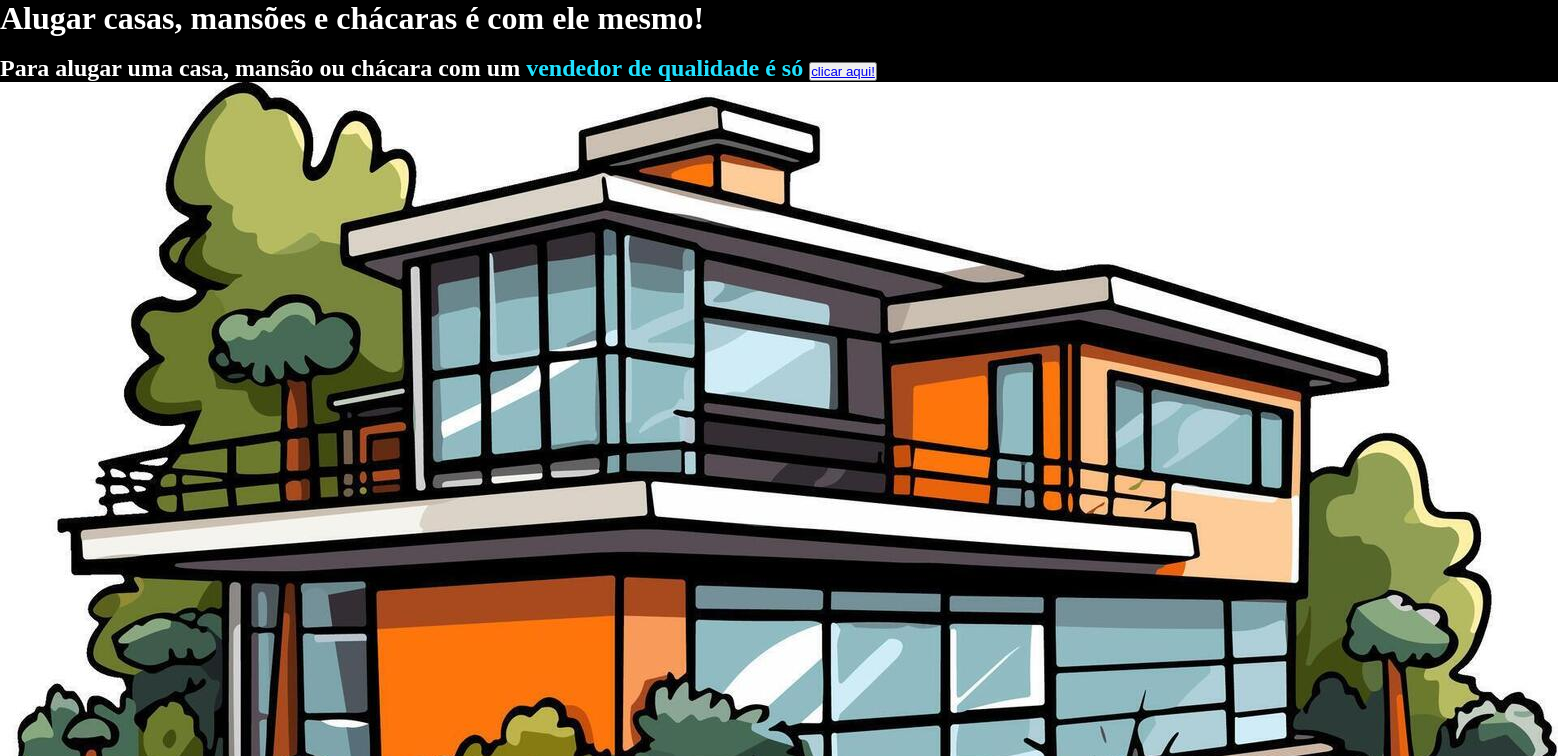
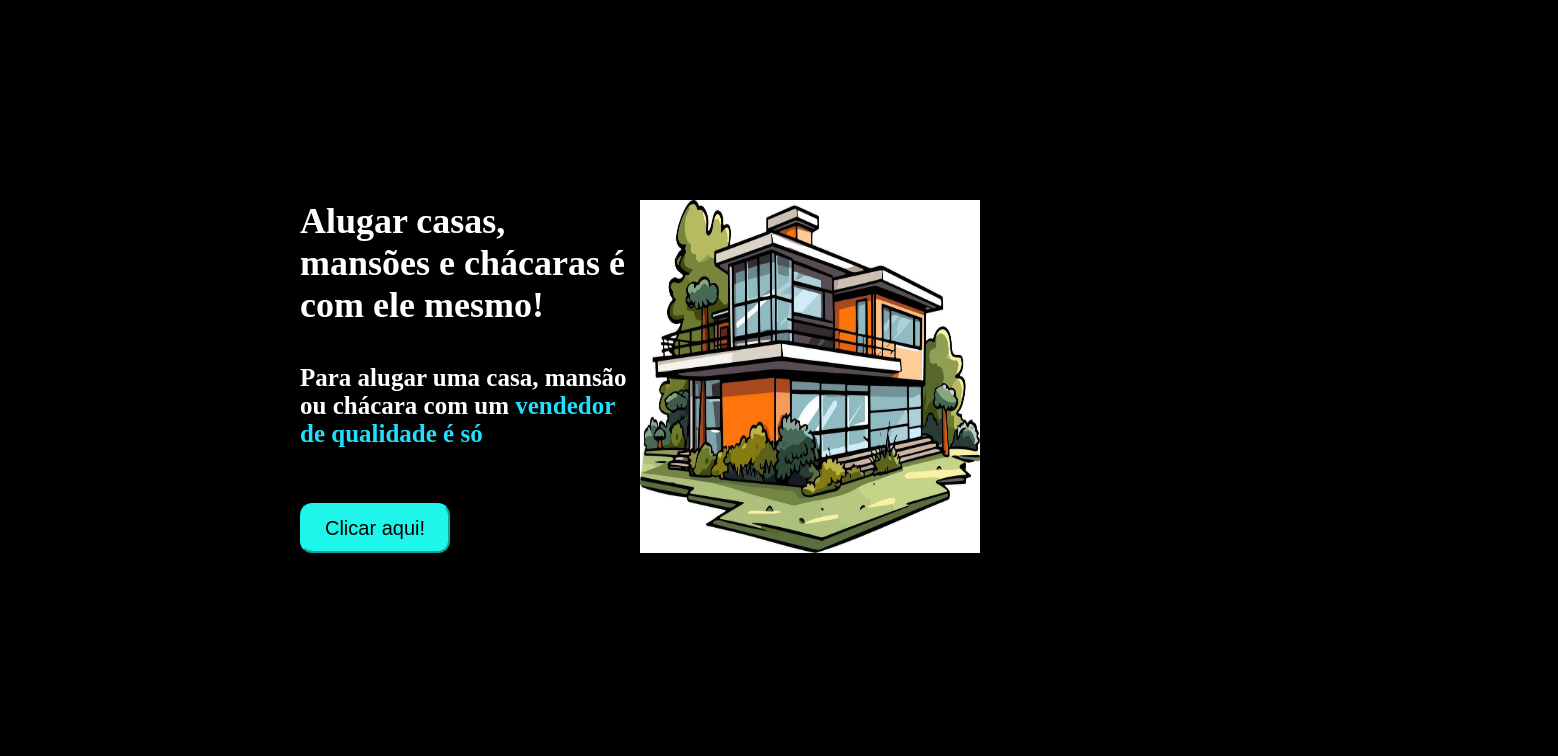
Before and after one commit to felipeliralira/repositorio-teste, a plain HTML site: page index.html in a window 1280 px wide. Shown: the top 756 px of the page, 1558 px wide, since content can reach past the window. Drawn offline with Linux system fonts and the light colour scheme.

Commit message:
Add files via upload

```diff
--- a/index.html
+++ b/index.html
@@ -9,11 +9,12 @@
 <body>
     <header></header>
     <main>
-        <h1>Alugar casas, mansões e chácaras é com ele mesmo!</h1>
-        <br><h2>Para alugar uma casa, mansão ou chácara com um <strong>vendedor de qualidade é só </strong>
-            <button><a href="https://aluguechacaras.com.br/" target="_blank">clicar aqui!</a></button>
-        </h2>
-        <img src="mansaotop.jpg" alt="Mansão linda">
+        <div>
+             <h1>Alugar casas, mansões e chácaras é com ele mesmo!</h1>
+             <br><h2><p>Para alugar uma casa, mansão ou chácara com um <strong>vendedor de qualidade é só </p></strong>
+            <button><a href="https://aluguechacaras.com.br/" target="_blank">Clicar aqui!</a></button></h2>
+        </div>
+        <img src="mansaotop.jpg" alt="">
     </main>
     <footer></footer>
 
--- a/style.css
+++ b/style.css
@@ -11,3 +11,40 @@ body{
 strong{
     color: #22dffd;
 }
+
+header, footer{
+    height: 200px;
+}
+
+main{
+    display: flex;
+    padding: 0px 300px 0px 300px;
+}
+
+p{
+    margin: 20px 0 30px 0;
+    font-size: 25px;
+}
+
+h1{
+    font-size: 36px;
+}
+
+img{
+    width: 50%;
+}
+
+button{
+    background-color: #1ff6eb;
+    width: 150px;
+    height: 50px;
+    border-radius: 12px;
+    border-color: #1ff6eb;
+    font-size: 20px;
+    margin: 25px 55px 0 0;
+}
+
+a{
+    color: #000000;
+    text-decoration: none;
+}
```
